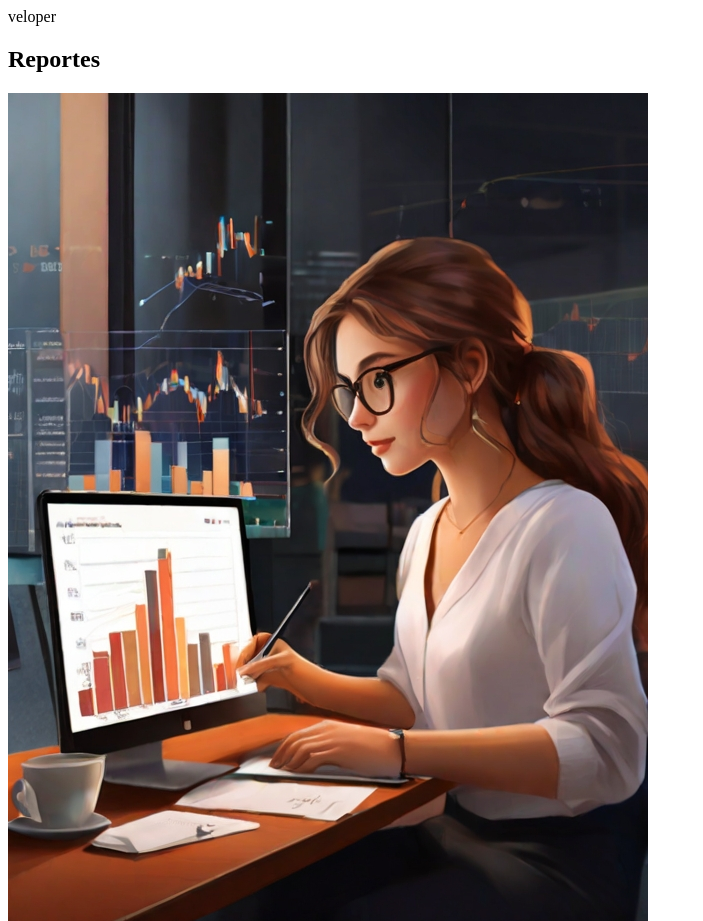
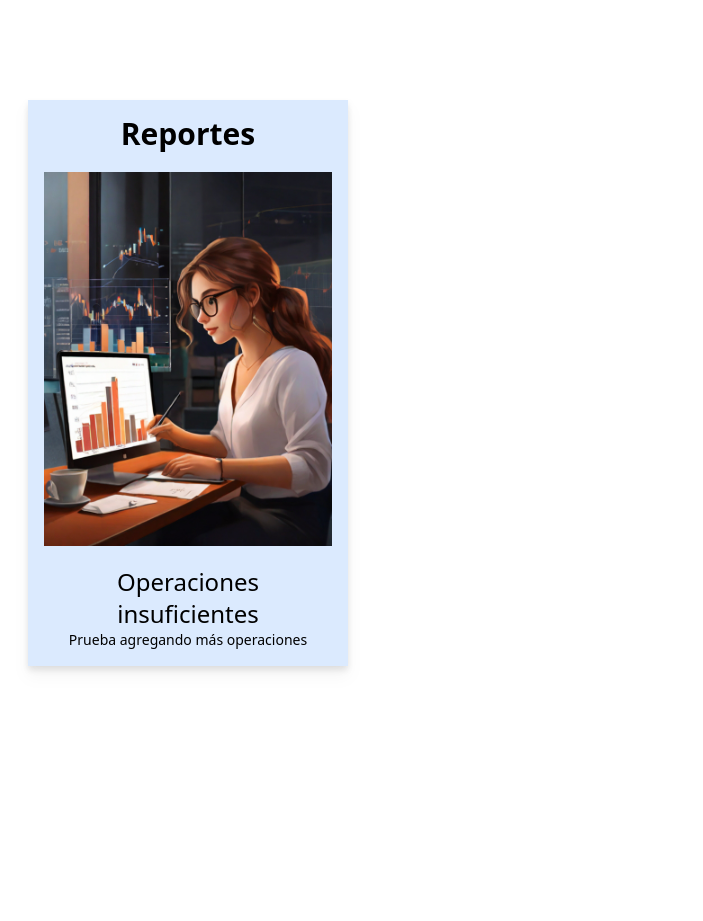
Before and after one commit to MelieGalaz/trabajoAhorradas, a plain HTML site: page reportes.html in a window 1280 px wide. Shown: the top 921 px of the page, without its empty margins (0-703 px from the left). After the commit the page ends 800 px from the top, so only its background shows below. Drawn offline with nearby package versions, Linux system fonts and the light colour scheme.

Commit message:
estilos a reportes

```diff
--- a/reportes.html
+++ b/reportes.html
@@ -1,23 +1,23 @@
-veloper
 <!DOCTYPE html>
 <html lang="en">
 
 <head>
     <meta charset="UTF-8">
     <meta name="viewport" content="width=device-width, initial-scale=1.0">
+    <script src="https://cdn.tailwindcss.com"></script>
     <title>Document</title>
 </head>
 
 <body>
 
-    <div>
-        <h2 class="titulo_reportes">Reportes</h2>
-        <div>
+    <div class="flex justify-between mx-7  flex-col p-4 w-80  drop-shadow-lg bg-blue-100 gap-5 mt-[100px]">
+        <h2 class="text-3xl text-center font-bold">Reportes</h2>
+        <div class="object-contain ">
             <img src="imagenes/chica_finanza.jpg" alt="chica mirando reporte de finanzas">
         </div>
         <div>
-            <h2 class="texto_reportes">Operaciones insuficientes</h2>
-            <p>Prueba agregando más operaciones</p>
+            <h2 class="font-normal text-2xl text-center ">Operaciones insuficientes</h2>
+            <p class="text-center text-sm">Prueba agregando más operaciones</p>
         </div>
     </div>
 </body>
```
